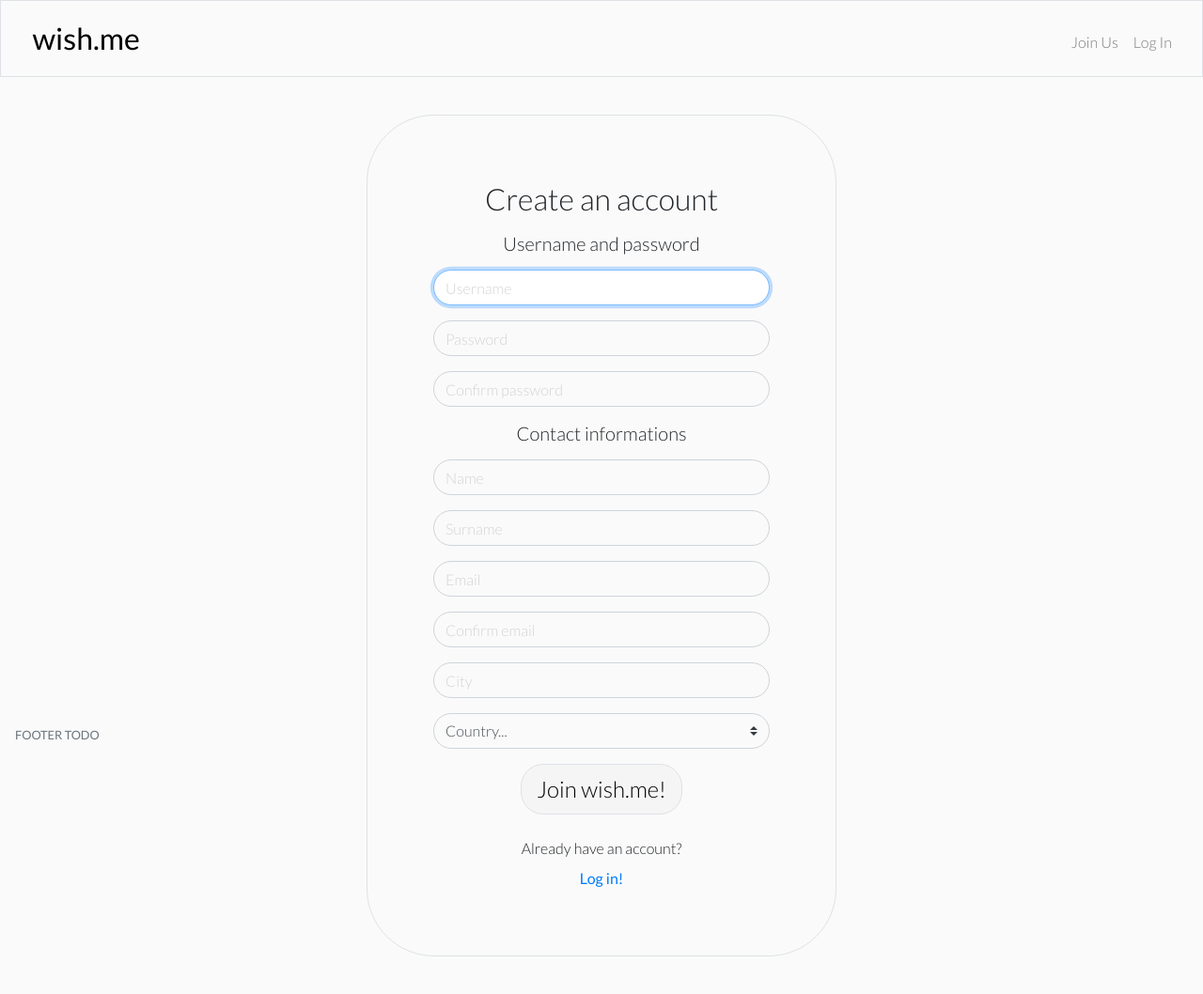
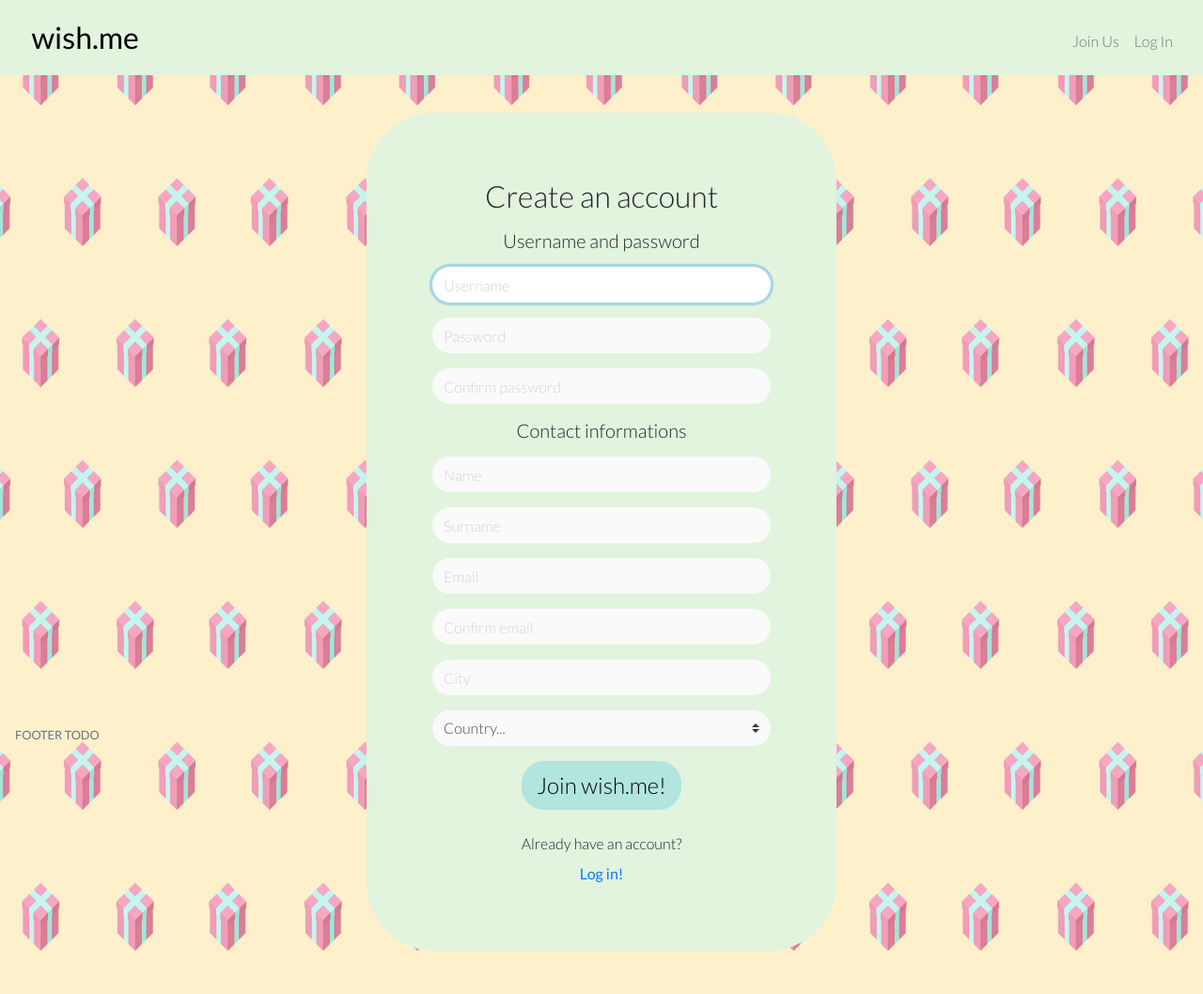
Before and after one commit to kamilbednarski/wish-me, a Flask app: page /register in a window 1280 px wide. Shown: the whole page at 94% size. After the commit the page ends 1012 px from the top, so only its background shows below. Run offline with Flask 2, Linux system fonts and the light colour scheme; some libraries are stand-ins or nearby versions; some web fonts are replaced.

Commit message:
new:graphic changes

```diff
--- a/static/styles.css
+++ b/static/styles.css
@@ -7,8 +7,11 @@
 }
 
 body {
-    background-color: #FAFAFA;
+    /*background-color: #FAFAFA;*/
     font-family: 'Lato', sans-serif;
+    background-color: #FFF0CC;
+    background-image: url('background.png');
+    background-size: cover;
 }
 
 main {
@@ -20,7 +23,7 @@
 }
 
 .nav-bar-color {
-    background-color: #FAFAFA;
+    background-color: #E2F3DE
 }
 
 .logo-icon {
@@ -52,6 +55,7 @@
     max-width: 500px;
     padding: 70px;
     border-radius: 4.5rem;
+    background-color: #E2F3DE;
 }
 
 .form-label-l {
@@ -68,18 +72,20 @@
     border-radius: 1.5rem;
     background-color: #FAFAFA;
     font-weight: 300;
+    border: none;
 }
 
 .form-button {
     border-radius: 1.5rem;
     padding: 0.5rem 1rem 0.5rem 1rem;
-    background-color: #f5f5f5;
+    background-color: #B1E5DE;
     font-size: 1.5rem;
     font-weight: 300;
+    border: none;
 }
 
 .form-button:hover {
-    background-color: #EAEAEA;
+    background-color: #9CD4CD;
     text-decoration: none;
 }
 
--- a/templates/changeemail.html
+++ b/templates/changeemail.html
@@ -5,7 +5,7 @@
 {% endblock %}
 
 {% block main %}
-    <div class="form-container border">
+    <div class="form-container">
         <div class="text-center">
             <label class="form-label-l"><h2>Change e-mail</h2></label>
         </div>
@@ -22,7 +22,7 @@
 
             <!-- Proceed -->
             <div class="text-center">
-                <button class="form-button border" type="submit">Proceed</button>
+                <button class="form-button" type="submit">Proceed</button>
             </div>
         </form>
     </div>
--- a/templates/changepassword.html
+++ b/templates/changepassword.html
@@ -5,7 +5,7 @@
 {% endblock %}
 
 {% block main %}
-    <div class="form-container border">
+    <div class="form-container">
         <div class="text-center">
             <label class="form-label-l"><h2>Change password</h2></label>
         </div>
@@ -27,7 +27,7 @@
 
             <!-- Proceed -->
             <div class="text-center">
-                <button class="form-button border" type="submit">Proceed</button>
+                <button class="form-button" type="submit">Proceed</button>
             </div>
         </form>
     </div>
--- a/templates/layout.html
+++ b/templates/layout.html
@@ -41,7 +41,7 @@
 
     <body>
         <!-- bg-light border -->
-        <nav class="navbar navbar-expand-md navbar-light border nav-bar-color">
+        <nav class="navbar navbar-expand-md navbar-light nav-bar-color">
             <div class="logo-surrounding">
                 <!--<i class="fas fa-gift logo-icon"></i>--><a class="logo" href="/">wish.me</a>
             </div>
--- a/templates/login.html
+++ b/templates/login.html
@@ -5,7 +5,7 @@
 {% endblock %}
 
 {% block main %}
-    <div class="form-container border">
+    <div class="form-container">
         <div class="text-center">
             <label class="form-label-l"><h2>Log in</h2></label>
         </div>
@@ -25,14 +25,14 @@
 
             <!-- Button Log in -->
             <div class="text-center">
-                <button class="form-button border" type="submit">Log in</button>
+                <button class="form-button" type="submit">Log in</button>
             </div>
         </form>
 
         <!-- Register -->
         <div class="form-goup text-center mt-4">
             <div>
-                <label class="form-label-m ">Don't have an account?</label>
+                <label class="form-label-m">Don't have an account?</label>
             </div>
             <div class="text-center">
                 <a href="/register">Create one and join wish.me!</a>
--- a/templates/profile.html
+++ b/templates/profile.html
@@ -5,9 +5,9 @@
 {% endblock %}
 
 {% block main %}
-    <div class="form-container border">
+    <div class="form-container">
         <div class="text-center pb-4">
-            <img class="profile-img border" src={{ url_for('static', filename='profileimg.bmp') }} width="200px" height="200px">
+            <img class="profile-img" src={{ url_for('static', filename='profileimg.bmp') }} width="200px" height="200px">
         </div>
 
         <!-- Username -->
--- a/templates/register.html
+++ b/templates/register.html
@@ -5,7 +5,7 @@
 {% endblock %}
 
 {% block main %}
-    <div class="form-container border">
+    <div class="form-container">
         <div id="error"></div>
         <!-- Create account -->
         <div class="text-center">
@@ -313,7 +313,7 @@
 
             <!-- Button to submit form -->
             <div class="text-center">
-                <button class="form-button border" type="submit" id="submit">Join wish.me!</button>
+                <button class="form-button" type="submit" id="submit">Join wish.me!</button>
             </div>
 
             <!-- If already have an account, log in instead -->
```
Also changed, not shown: static/background.jpg (added), static/background.png (added), 1 other file.
